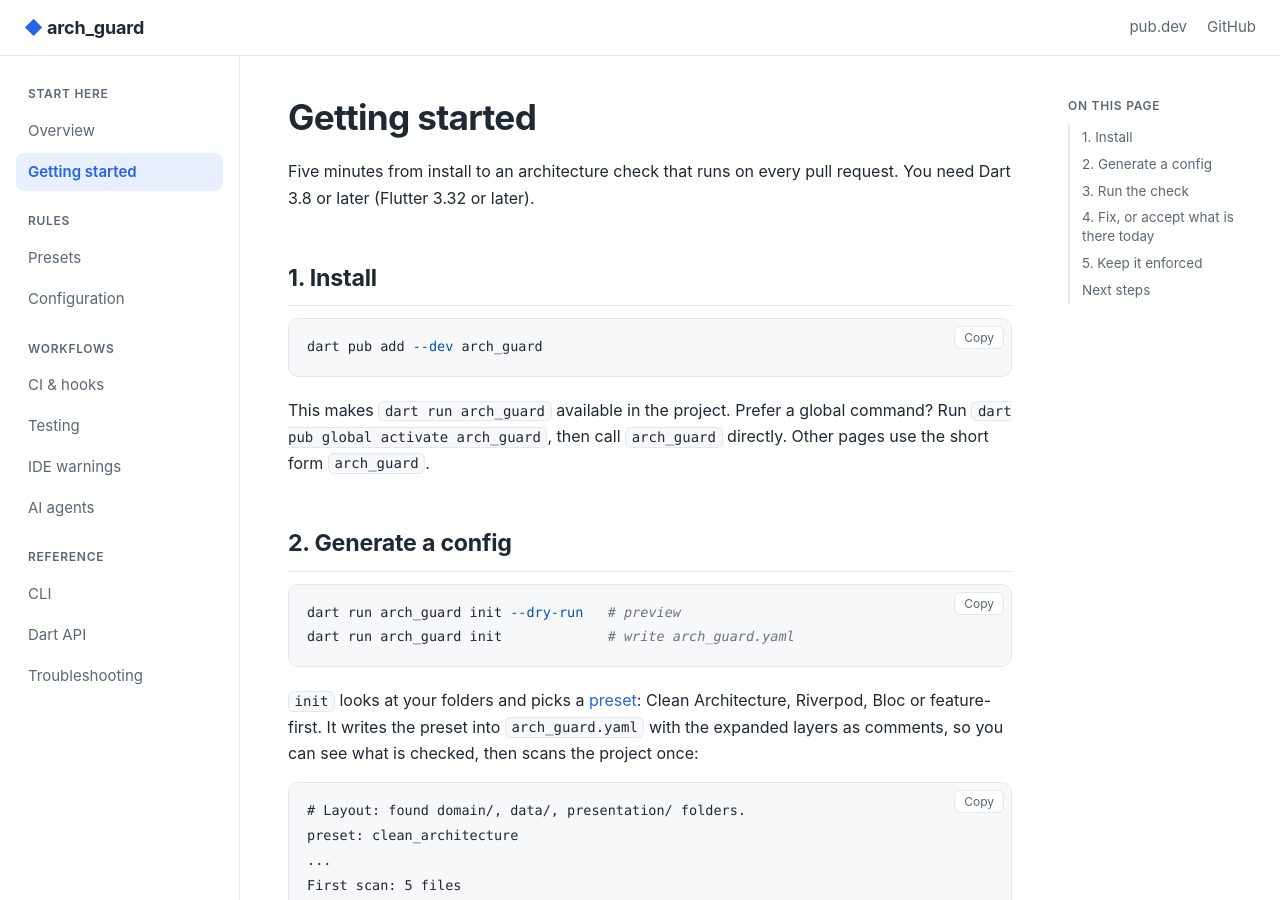
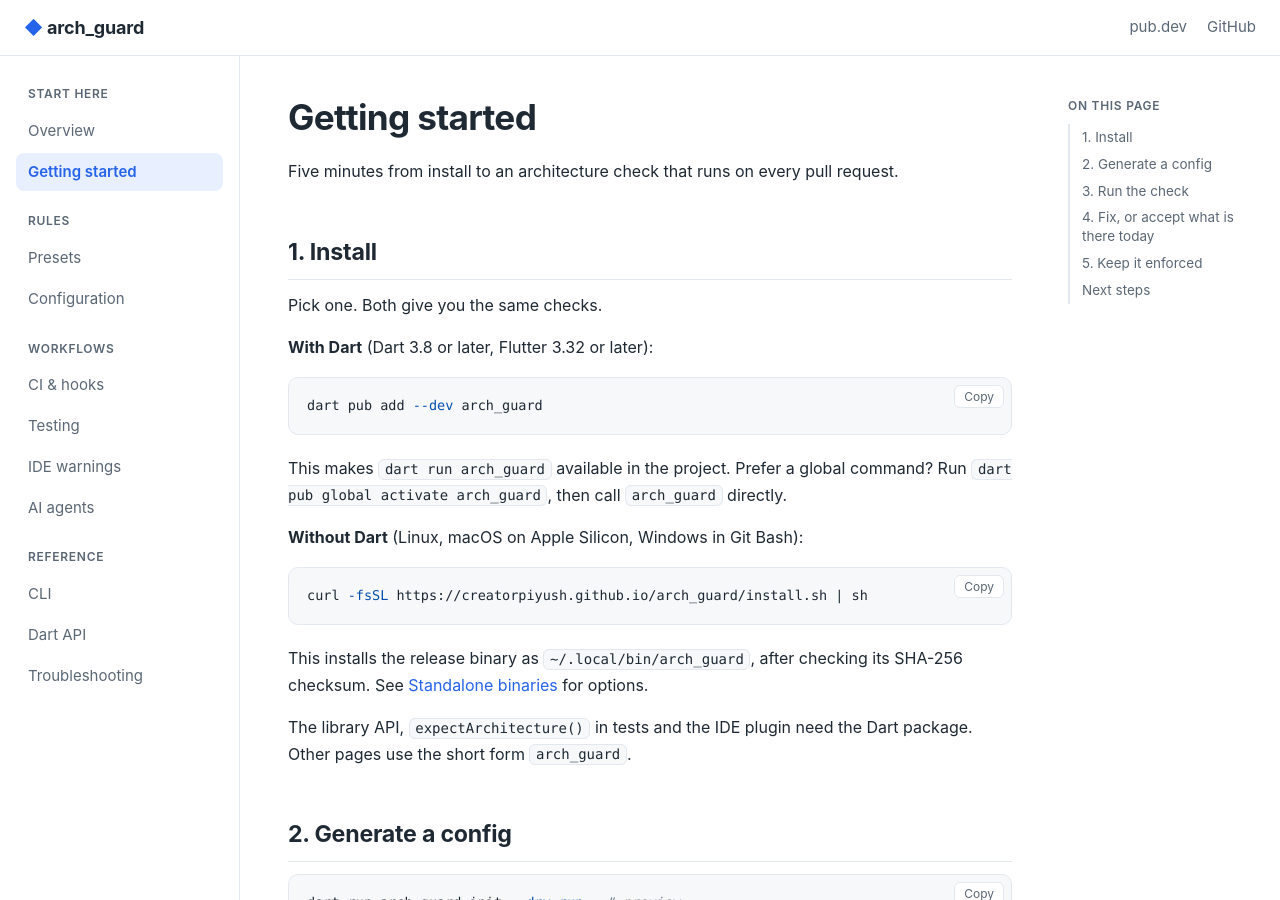
Before and after one commit to creatorpiyush/arch_guard, a Jekyll site: the page built from docs/getting-started.md, in a window 1280 px wide and 900 px high. Built offline with Jekyll 4.4.1, drawn with Linux system fonts in a browser that asks for light colours.

Commit message:
docs: install without Dart on the getting-started page and README (#34)

````diff
--- a/docs/getting-started.md
+++ b/docs/getting-started.md
@@ -5,15 +5,29 @@ description: Install arch_guard, generate a config, read your first report and k
 
 # Getting started
 
-Five minutes from install to an architecture check that runs on every pull request. You need Dart 3.8 or later (Flutter 3.32 or later).
+Five minutes from install to an architecture check that runs on every pull request.
 
 ## 1. Install
+
+Pick one. Both give you the same checks.
+
+**With Dart** (Dart 3.8 or later, Flutter 3.32 or later):
 
 ```bash
 dart pub add --dev arch_guard
 ```
 
-This makes `dart run arch_guard` available in the project. Prefer a global command? Run `dart pub global activate arch_guard`, then call `arch_guard` directly. Other pages use the short form `arch_guard`.
+This makes `dart run arch_guard` available in the project. Prefer a global command? Run `dart pub global activate arch_guard`, then call `arch_guard` directly.
+
+**Without Dart** (Linux, macOS on Apple Silicon, Windows in Git Bash):
+
+```bash
+curl -fsSL https://creatorpiyush.github.io/arch_guard/install.sh | sh
+```
+
+This installs the release binary as `~/.local/bin/arch_guard`, after checking its SHA-256 checksum. See [Standalone binaries](cli.md#standalone-binaries) for options.
+
+The library API, `expectArchitecture()` in tests and the IDE plugin need the Dart package. Other pages use the short form `arch_guard`.
 
 ## 2. Generate a config
 
````
Also changed, not shown: CHANGELOG.md, README.md.
